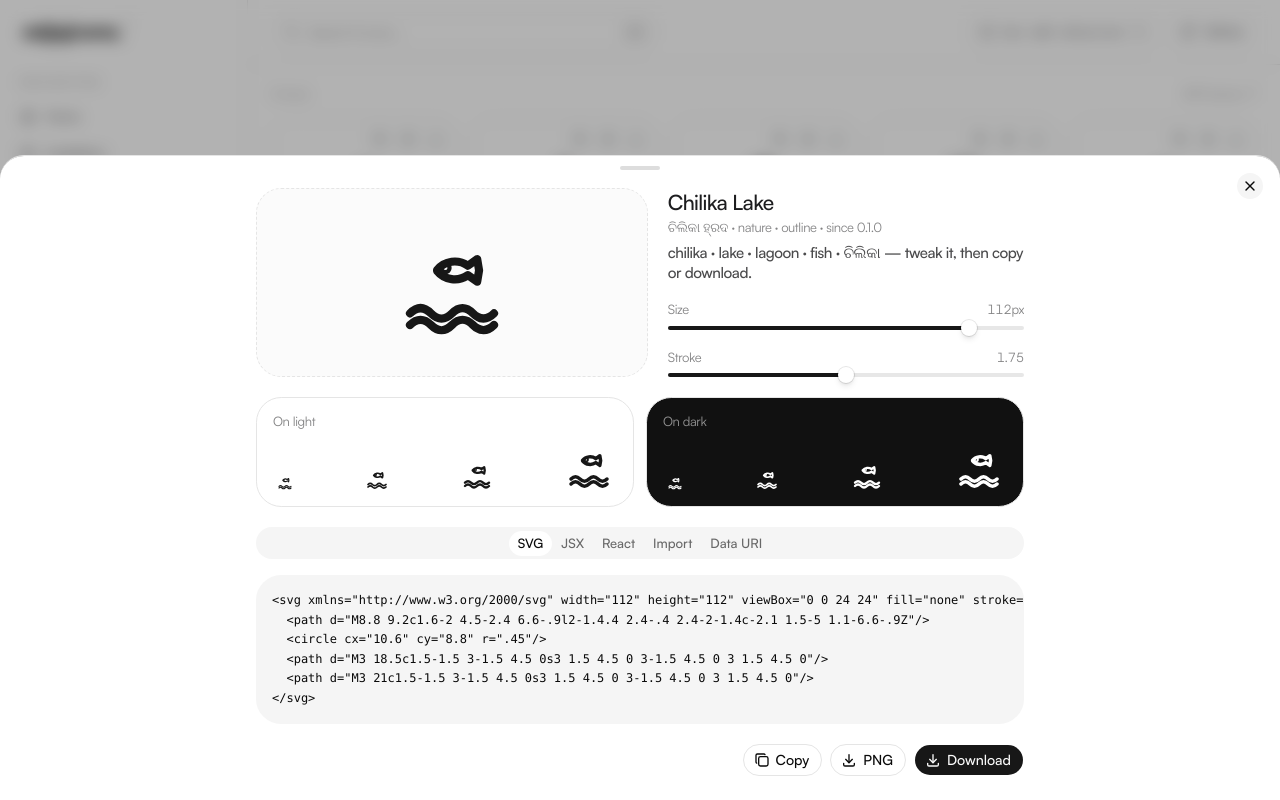
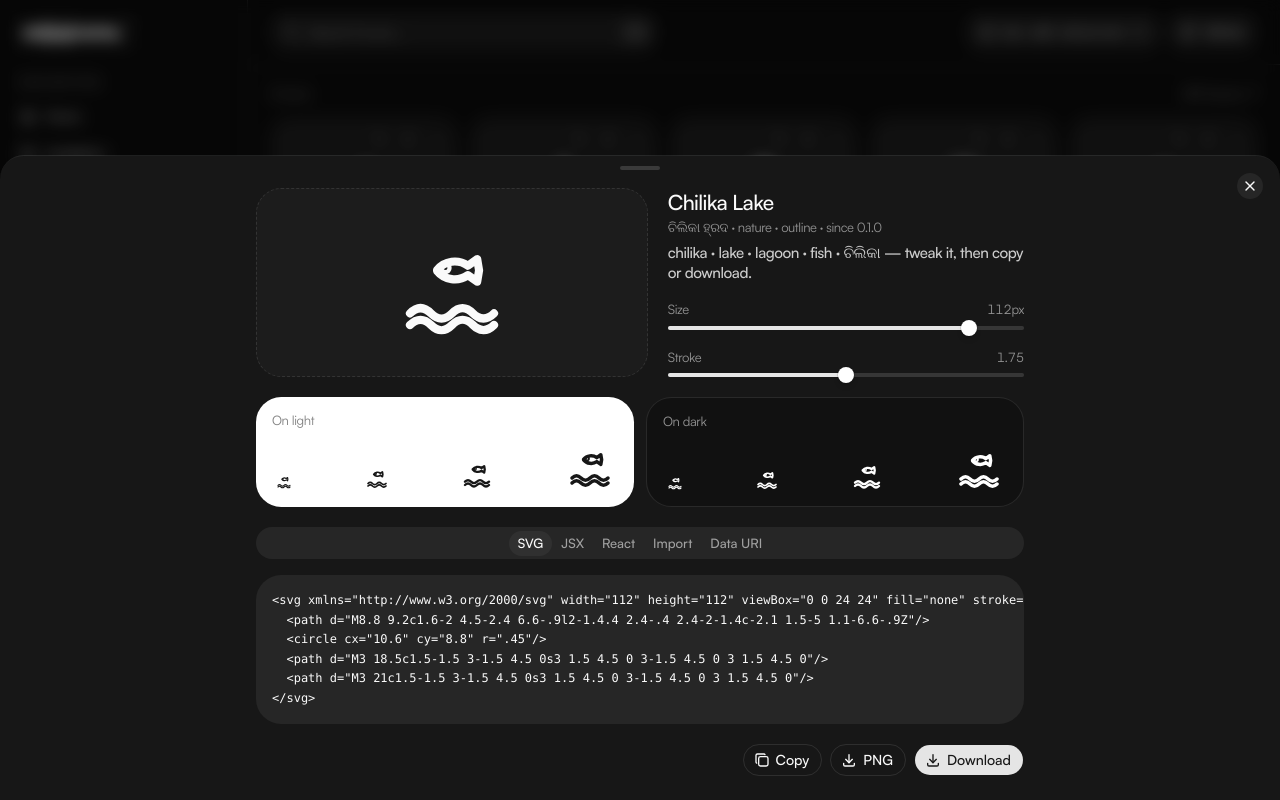
Before and after one commit to rudranboitei/odia-icons, a Next.js app: page /icons in a window 1280 px wide. Both pictures are taken after a click on the button "chilika-lake". Built offline with nearby package versions, Linux system fonts and the light colour scheme.

Commit message:
Darken the icon browser and hide sheet scrollbars

```diff
--- a/src/components/icon-browser.tsx
+++ b/src/components/icon-browser.tsx
@@ -126,12 +126,12 @@ export function IconBrowser() {
   }
 
   return (
-    <div className="flex min-h-dvh bg-background text-foreground">
+    <div className="dark flex min-h-dvh bg-background text-foreground">
       <aside className="sticky top-0 hidden h-dvh w-[248px] shrink-0 flex-col overflow-y-auto border-r lg:flex">
         <div className="px-5 py-5">
           <Link href="/" className="inline-flex items-center">
             <Image
-              src="/brand/logo-wordmark.svg"
+              src="/brand/logo-wordmark-white.svg"
               alt={siteConfig.name}
               width={112}
               height={28}
@@ -143,7 +143,7 @@ export function IconBrowser() {
         </div>
 
         <nav className="px-3" aria-label="Site">
-          <p className="px-2 text-[11px] font-medium tracking-[0.14em] text-[#1d1d1f]/40 uppercase">
+          <p className="px-2 text-[11px] font-medium tracking-[0.14em] text-foreground/40 uppercase">
             Navigation
           </p>
           <ul className="mt-2 flex flex-col gap-0.5">
@@ -151,7 +151,7 @@ export function IconBrowser() {
               <li key={item.label}>
                 <Link
                   href={item.href}
-                  className="flex items-center gap-2.5 rounded-lg px-2 py-2 text-[13px] font-medium tracking-[-0.02em] text-[#1d1d1f]/65 transition-colors hover:bg-muted hover:text-[#1d1d1f]"
+                  className="flex items-center gap-2.5 rounded-lg px-2 py-2 text-[13px] font-medium tracking-[-0.02em] text-foreground/65 transition-colors hover:bg-muted hover:text-foreground"
                 >
                   <item.icon className="size-4" stroke={1.75} />
                   {item.label}
@@ -163,7 +163,7 @@ export function IconBrowser() {
                 href={siteConfig.links.github}
                 target="_blank"
                 rel="noopener"
-                className="flex items-center gap-2.5 rounded-lg px-2 py-2 text-[13px] font-medium tracking-[-0.02em] text-[#1d1d1f]/65 transition-colors hover:bg-muted hover:text-[#1d1d1f]"
+                className="flex items-center gap-2.5 rounded-lg px-2 py-2 text-[13px] font-medium tracking-[-0.02em] text-foreground/65 transition-colors hover:bg-muted hover:text-foreground"
               >
                 <IconBrandGithub className="size-4" stroke={1.75} />
                 GitHub
@@ -174,7 +174,7 @@ export function IconBrowser() {
                 href={siteConfig.links.contribute}
                 target="_blank"
                 rel="noopener"
-                className="flex items-center gap-2.5 rounded-lg px-2 py-2 text-[13px] font-medium tracking-[-0.02em] text-[#1d1d1f]/65 transition-colors hover:bg-muted hover:text-[#1d1d1f]"
+                className="flex items-center gap-2.5 rounded-lg px-2 py-2 text-[13px] font-medium tracking-[-0.02em] text-foreground/65 transition-colors hover:bg-muted hover:text-foreground"
               >
                 <IconExternalLink className="size-4" stroke={1.75} />
                 Submit an icon
@@ -184,7 +184,7 @@ export function IconBrowser() {
         </nav>
 
         <nav className="mt-7 px-3" aria-label="Categories">
-          <p className="px-2 text-[11px] font-medium tracking-[0.14em] text-[#1d1d1f]/40 uppercase">
+          <p className="px-2 text-[11px] font-medium tracking-[0.14em] text-foreground/40 uppercase">
             Categories
           </p>
           <ul className="mt-2 flex flex-col gap-0.5">
@@ -196,8 +196,8 @@ export function IconBrowser() {
                   aria-pressed={category === item.id}
                   className={
                     category === item.id
-                      ? "flex w-full items-center justify-between rounded-lg bg-muted px-2 py-2 text-left text-[13px] font-medium tracking-[-0.02em] text-[#1d1d1f]"
-                      : "flex w-full items-center justify-between rounded-lg px-2 py-2 text-left text-[13px] font-medium tracking-[-0.02em] text-[#1d1d1f]/60 transition-colors hover:bg-muted hover:text-[#1d1d1f]"
+                      ? "flex w-full items-center justify-between rounded-lg bg-muted px-2 py-2 text-left text-[13px] font-medium tracking-[-0.02em] text-foreground"
+                      : "flex w-full items-center justify-between rounded-lg px-2 py-2 text-left text-[13px] font-medium tracking-[-0.02em] text-foreground/60 transition-colors hover:bg-muted hover:text-foreground"
                   }
                 >
                   {item.label}
@@ -211,7 +211,7 @@ export function IconBrowser() {
         </nav>
 
         <div className="mt-auto border-t px-5 py-4">
-          <p className="text-[11px] leading-[1.5] tracking-[-0.01em] text-[#1d1d1f]/45">
+          <p className="text-[11px] leading-[1.5] tracking-[-0.01em] text-foreground/45">
             MIT licensed · v0.1.0
             <br />
             Made in Odisha, India.
@@ -224,7 +224,7 @@ export function IconBrowser() {
           <div className="flex h-16 items-center gap-3 px-4 lg:px-6">
             <Link href="/" className="shrink-0 lg:hidden">
               <Image
-                src="/brand/logo-wordmark.svg"
+                src="/brand/logo-wordmark-white.svg"
                 alt={siteConfig.name}
                 width={92}
                 height={23}
@@ -237,7 +237,7 @@ export function IconBrowser() {
             <div className="relative w-full max-w-sm">
               <IconSearch
                 aria-hidden
-                className="pointer-events-none absolute top-1/2 left-3 size-4 -translate-y-1/2 text-[#1d1d1f]/40"
+                className="pointer-events-none absolute top-1/2 left-3 size-4 -translate-y-1/2 text-foreground/40"
               />
               <input
                 ref={searchRef}
@@ -246,7 +246,7 @@ export function IconBrowser() {
                 onChange={(event) => setQuery(event.target.value)}
                 placeholder={`Search ${icons.length} icons…`}
                 aria-label="Search icons"
-                className="h-9 w-full appearance-none rounded-lg border bg-card pr-14 pl-9 text-[13px] font-medium tracking-[-0.01em] text-[#1d1d1f] outline-none placeholder:text-[#1d1d1f]/40 focus-visible:ring-3 focus-visible:ring-ring/30 [&::-webkit-search-cancel-button]:hidden"
+                className="h-9 w-full appearance-none rounded-lg border bg-card pr-14 pl-9 text-[13px] font-medium tracking-[-0.01em] text-foreground outline-none placeholder:text-foreground/40 focus-visible:ring-3 focus-visible:ring-ring/30 [&::-webkit-search-cancel-button]:hidden"
               />
               {query ? (
                 <button
@@ -256,12 +256,12 @@ export function IconBrowser() {
                     searchRef.current?.focus()
                   }}
                   aria-label="Clear search"
-                  className="absolute top-1/2 right-2 flex size-6 -translate-y-1/2 items-center justify-center rounded-md text-[#1d1d1f]/50 hover:bg-muted hover:text-[#1d1d1f]"
+                  className="absolute top-1/2 right-2 flex size-6 -translate-y-1/2 items-center justify-center rounded-md text-foreground/50 hover:bg-muted hover:text-foreground"
                 >
                   <IconX className="size-3.5" />
                 </button>
               ) : (
-                <kbd className="pointer-events-none absolute top-1/2 right-2 -translate-y-1/2 rounded border bg-muted px-1.5 py-0.5 font-mono text-[10px] text-[#1d1d1f]/45">
+                <kbd className="pointer-events-none absolute top-1/2 right-2 -translate-y-1/2 rounded border bg-muted px-1.5 py-0.5 font-mono text-[10px] text-foreground/45">
                   ⌘K
                 </kbd>
               )}
@@ -271,12 +271,12 @@ export function IconBrowser() {
               <button
                 type="button"
                 onClick={copyInstall}
-                className="hidden h-9 items-center gap-2 rounded-lg border bg-card px-3 font-mono text-[12px] whitespace-nowrap text-[#1d1d1f]/70 transition-colors hover:bg-muted hover:text-[#1d1d1f] sm:inline-flex"
+                className="hidden h-9 items-center gap-2 rounded-lg border bg-card px-3 font-mono text-[12px] whitespace-nowrap text-foreground/70 transition-colors hover:bg-muted hover:text-foreground sm:inline-flex"
               >
                 <IconTerminal2 className="size-3.5" stroke={1.75} />
                 {siteConfig.install.command}
                 {copiedInstall ? (
-                  <IconCheck className="size-3.5 text-emerald-600" />
+                  <IconCheck className="size-3.5 text-emerald-400" />
                 ) : (
                   <IconCopy className="size-3.5 opacity-50" />
                 )}
@@ -285,7 +285,7 @@ export function IconBrowser() {
                 href={siteConfig.links.github}
                 target="_blank"
                 rel="noopener"
-                className="inline-flex h-9 items-center gap-2 rounded-lg border bg-card px-3 text-[12px] font-medium tracking-[-0.01em] text-[#1d1d1f]/70 transition-colors hover:bg-muted hover:text-[#1d1d1f]"
+                className="inline-flex h-9 items-center gap-2 rounded-lg border bg-card px-3 text-[12px] font-medium tracking-[-0.01em] text-foreground/70 transition-colors hover:bg-muted hover:text-foreground"
               >
                 <IconBrandGithub className="size-4" stroke={1.75} />
                 <span className="hidden sm:inline">GitHub</span>
@@ -293,7 +293,7 @@ export function IconBrowser() {
             </div>
           </div>
 
-          <div className="flex gap-1.5 overflow-x-auto px-4 pb-3 [scrollbar-width:none] lg:hidden">
+          <div className="flex gap-1.5 overflow-x-auto px-4 pb-3 [scrollbar-width:none] lg:hidden [&::-webkit-scrollbar]:hidden">
             {categoryCounts.map((item) => (
               <button
                 key={item.id}
@@ -302,8 +302,8 @@ export function IconBrowser() {
                 aria-pressed={category === item.id}
                 className={
                   category === item.id
-                    ? "shrink-0 rounded-full bg-[#1d1d1f] px-3 py-1.5 text-[12px] font-medium tracking-[-0.01em] text-white"
-                    : "shrink-0 rounded-full border px-3 py-1.5 text-[12px] font-medium tracking-[-0.01em] text-[#1d1d1f]/60"
+                    ? "shrink-0 rounded-full bg-foreground px-3 py-1.5 text-[12px] font-medium tracking-[-0.01em] text-background"
+                    : "shrink-0 rounded-full border px-3 py-1.5 text-[12px] font-medium tracking-[-0.01em] text-foreground/60"
                 }
               >
                 {item.label}
@@ -317,7 +317,7 @@ export function IconBrowser() {
 
         <main className="flex-1 px-4 py-5 lg:px-6">
           <h1 className="sr-only">Odiaicons icon set</h1>
-          <div className="mb-4 flex items-center justify-between text-[12px] tracking-[-0.01em] text-[#1d1d1f] opacity-50">
+          <div className="mb-4 flex items-center justify-between text-[12px] tracking-[-0.01em] text-foreground opacity-50">
             <span>
               {category === "all"
                 ? `${filtered.length} icons`
@@ -341,16 +341,16 @@ export function IconBrowser() {
                     type="button"
                     onClick={() => setActive(icon)}
                     aria-label={`Open ${icon.name} icon`}
-                    className="flex h-[136px] w-full flex-col items-center justify-center gap-3 rounded-xl border bg-card px-3 transition-colors hover:border-[#1d1d1f]/20 hover:bg-muted/40 focus-visible:ring-3 focus-visible:ring-ring/30 focus-visible:outline-none"
+                    className="flex h-[136px] w-full flex-col items-center justify-center gap-3 rounded-xl border bg-card px-3 transition-colors hover:border-foreground/20 hover:bg-muted/40 focus-visible:ring-3 focus-visible:ring-ring/30 focus-visible:outline-none"
                   >
                     <Icon
                       def={icon}
                       size={30}
                       stroke={1.75}
                       absoluteStrokeWidth
-                      className="text-[#1d1d1f]"
+                      className="text-foreground"
                     />
-                    <span className="max-w-full truncate font-mono text-[11px] tracking-normal text-[#1d1d1f]/55 transition-colors group-hover:text-[#1d1d1f]/80">
+                    <span className="max-w-full truncate font-mono text-[11px] tracking-normal text-foreground/55 transition-colors group-hover:text-foreground/80">
                       {icon.name}
                     </span>
                   </button>
@@ -360,7 +360,7 @@ export function IconBrowser() {
                       type="button"
                       onClick={() => copy(toSvg(icon, { size: 24, stroke: 1.75 }), "SVG")}
                       aria-label={`Copy ${icon.name} SVG`}
-                      className="flex size-6 items-center justify-center rounded-md border bg-background/90 text-[#1d1d1f]/60 shadow-xs backdrop-blur transition-colors hover:text-[#1d1d1f]"
+                      className="flex size-6 items-center justify-center rounded-md border bg-background/90 text-foreground/60 shadow-xs backdrop-blur transition-colors hover:text-foreground"
                     >
                       <IconCopy className="size-3" stroke={2} />
                     </button>
@@ -368,7 +368,7 @@ export function IconBrowser() {
                       type="button"
                       onClick={() => copy(toJsx(icon, { size: 24, stroke: 1.75 }), "JSX")}
                       aria-label={`Copy ${icon.name} JSX`}
-                      className="flex size-6 items-center justify-center rounded-md border bg-background/90 text-[#1d1d1f]/60 shadow-xs backdrop-blur transition-colors hover:text-[#1d1d1f]"
+                      className="flex size-6 items-center justify-center rounded-md border bg-background/90 text-foreground/60 shadow-xs backdrop-blur transition-colors hover:text-foreground"
                     >
                       <IconFileCode className="size-3" stroke={2} />
                     </button>
@@ -376,7 +376,7 @@ export function IconBrowser() {
                       type="button"
                       onClick={() => download(icon)}
                       aria-label={`Download ${icon.name} SVG`}
-                      className="flex size-6 items-center justify-center rounded-md border bg-background/90 text-[#1d1d1f]/60 shadow-xs backdrop-blur transition-colors hover:text-[#1d1d1f]"
+                      className="flex size-6 items-center justify-center rounded-md border bg-background/90 text-foreground/60 shadow-xs backdrop-blur transition-colors hover:text-foreground"
                     >
                       <IconDownload className="size-3" stroke={2} />
                     </button>
@@ -386,17 +386,17 @@ export function IconBrowser() {
             </div>
           ) : (
             <div className="flex flex-col items-center gap-3 rounded-2xl border border-dashed px-6 py-20 text-center">
-              <p className="text-[21px] leading-[1.4] font-medium tracking-[-0.03em] text-[#1d1d1f]">
+              <p className="text-[21px] leading-[1.4] font-medium tracking-[-0.03em] text-foreground">
                 No icons match that search.
               </p>
-              <p className="max-w-sm text-[15px] leading-[1.3] font-medium tracking-[-0.03em] text-[#1d1d1f] opacity-80">
+              <p className="max-w-sm text-[15px] leading-[1.3] font-medium tracking-[-0.03em] text-foreground opacity-80">
                 Try another word, or request the motif you need.
               </p>
               <a
                 href={siteConfig.links.contribute}
                 target="_blank"
                 rel="noopener"
-                className="mt-1 text-[15px] font-medium tracking-[-0.03em] text-[#1d1d1f] underline underline-offset-4 hover:opacity-70"
+                className="mt-1 text-[15px] font-medium tracking-[-0.03em] text-foreground underline underline-offset-4 hover:opacity-70"
               >
                 Request an icon →
               </a>
@@ -404,7 +404,7 @@ export function IconBrowser() {
           )}
         </main>
 
-        <footer className="flex flex-wrap items-center justify-between gap-2 border-t px-4 py-4 text-[11px] tracking-[-0.01em] text-[#1d1d1f] opacity-45 lg:px-6">
+        <footer className="flex flex-wrap items-center justify-between gap-2 border-t px-4 py-4 text-[11px] tracking-[-0.01em] text-foreground opacity-45 lg:px-6">
           <span>odiaicons · open source under the MIT licence</span>
           <span>24 × 24 grid · 1.75px stroke</span>
         </footer>
@@ -418,13 +418,13 @@ export function IconBrowser() {
       >
         <SheetContent
           side="bottom"
-          className="max-h-[88dvh] rounded-t-[24px] p-6 pt-8 pb-[max(1.5rem,env(safe-area-inset-bottom))]"
+          className="dark max-h-[88dvh] rounded-t-[24px] p-6 pt-8 pb-[max(1.5rem,env(safe-area-inset-bottom))]"
         >
           <div
             aria-hidden
-            className="absolute top-2.5 left-1/2 h-1 w-10 -translate-x-1/2 rounded-full bg-[#1d1d1f]/15"
+            className="absolute top-2.5 left-1/2 h-1 w-10 -translate-x-1/2 rounded-full bg-foreground/15"
           />
-          <div className="mx-auto min-h-0 w-full max-w-3xl flex-1 overflow-y-auto overscroll-contain">
+          <div className="mx-auto min-h-0 w-full max-w-3xl flex-1 overflow-y-auto overscroll-contain [scrollbar-width:none] [&::-webkit-scrollbar]:hidden">
             {active && <IconPlayground def={active} />}
           </div>
         </SheetContent>
--- a/src/components/icon-playground.tsx
+++ b/src/components/icon-playground.tsx
@@ -120,25 +120,25 @@ export function IconPlayground({ def }: { def: IconDef }) {
 
       <div className="grid gap-5 sm:grid-cols-[1.1fr_1fr]">
         <div className="flex min-h-44 items-center justify-center rounded-2xl border border-dashed bg-muted/40 p-6">
-          <Icon def={def} size={size} stroke={stroke} className="text-[#171717]" />
+          <Icon def={def} size={size} stroke={stroke} className="text-foreground" />
         </div>
 
         <div className="flex flex-col justify-center gap-5">
           <div>
-            <h3 className="text-[21px] leading-[1.4] font-medium capitalize tracking-[-0.03em] text-[#1d1d1f]">
+            <h3 className="text-[21px] leading-[1.4] font-medium capitalize tracking-[-0.03em] text-foreground">
               {def.name.replaceAll("-", " ")}
             </h3>
-            <p className="mt-0.5 text-[13px] leading-[1.2] tracking-[-0.03em] text-[#1d1d1f] opacity-55">
+            <p className="mt-0.5 text-[13px] leading-[1.2] tracking-[-0.03em] text-foreground opacity-55">
               {def.odia} · {def.category} · {def.variants.join(", ")} · since{" "}
               {def.since}
             </p>
-            <SheetDescription className="mt-2 text-[15px] leading-[1.3] font-medium tracking-[-0.03em] text-[#1d1d1f] opacity-80">
+            <SheetDescription className="mt-2 text-[15px] leading-[1.3] font-medium tracking-[-0.03em] text-foreground opacity-80">
               {def.tags.join(" · ")} — tweak it, then copy or download.
             </SheetDescription>
           </div>
 
           <label className="flex flex-col gap-2">
-            <span className="flex items-baseline justify-between text-[13px] leading-[1.2] tracking-[-0.03em] text-[#1d1d1f] opacity-55">
+            <span className="flex items-baseline justify-between text-[13px] leading-[1.2] tracking-[-0.03em] text-foreground opacity-55">
               Size
               <span className="tabular-nums">{size}px</span>
             </span>
@@ -153,7 +153,7 @@ export function IconPlayground({ def }: { def: IconDef }) {
           </label>
 
           <label className="flex flex-col gap-2">
-            <span className="flex items-baseline justify-between text-[13px] leading-[1.2] tracking-[-0.03em] text-[#1d1d1f] opacity-55">
+            <span className="flex items-baseline justify-between text-[13px] leading-[1.2] tracking-[-0.03em] text-foreground opacity-55">
               Stroke
               <span className="tabular-nums">{stroke.toFixed(2)}</span>
             </span>
@@ -170,11 +170,11 @@ export function IconPlayground({ def }: { def: IconDef }) {
       </div>
 
       <div className="grid gap-3 sm:grid-cols-2">
-        <div className="rounded-2xl border p-4">
-          <p className="text-[13px] leading-[1.2] tracking-[-0.03em] text-[#1d1d1f] opacity-55">
+        <div className="rounded-2xl border-black/10 bg-white p-4 text-[#171717]">
+          <p className="text-[13px] leading-[1.2] tracking-[-0.03em] text-[#171717]/55">
             On light
           </p>
-          <div className="mt-3 flex items-end justify-between px-1 text-[#171717]">
+          <div className="mt-3 flex items-end justify-between px-1">
             {previewSizes.map((previewSize) => (
               <Icon key={previewSize} def={def} size={previewSize} stroke={1.75} />
             ))}
@@ -193,7 +193,7 @@ export function IconPlayground({ def }: { def: IconDef }) {
       </div>
 
       {def.note && (
-        <p className="rounded-2xl border bg-muted/40 px-4 py-3 text-[13px] leading-[1.4] tracking-[-0.03em] text-[#1d1d1f] opacity-80">
+        <p className="rounded-2xl border bg-muted/40 px-4 py-3 text-[13px] leading-[1.4] tracking-[-0.03em] text-foreground opacity-80">
           {def.note}
         </p>
       )}
@@ -203,7 +203,7 @@ export function IconPlayground({ def }: { def: IconDef }) {
         onValueChange={(value) => setFormatId(value as FormatId)}
         className="min-w-0"
       >
-        <TabsList className="w-full overflow-x-auto [scrollbar-width:none]">
+        <TabsList className="w-full overflow-x-auto [scrollbar-width:none] [&::-webkit-scrollbar]:hidden">
           {formats.map((f) => (
             <TabsTrigger key={f.id} value={f.id} className="min-w-fit flex-none px-2 text-[13px]">
               {f.label}
@@ -213,7 +213,7 @@ export function IconPlayground({ def }: { def: IconDef }) {
 
         {formats.map((f) => (
           <TabsContent key={f.id} value={f.id}>
-            <pre className="mt-2 max-h-52 w-full min-w-0 overflow-auto rounded-2xl bg-muted p-4 text-xs leading-relaxed whitespace-pre">
+            <pre className="mt-2 max-h-52 w-full min-w-0 overflow-auto rounded-2xl bg-muted p-4 text-xs leading-relaxed whitespace-pre [scrollbar-width:none] [&::-webkit-scrollbar]:hidden">
               <code>{f.run(def, opts)}</code>
             </pre>
           </TabsContent>
```
